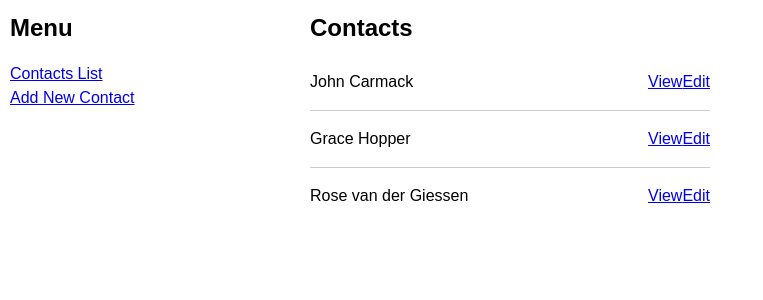
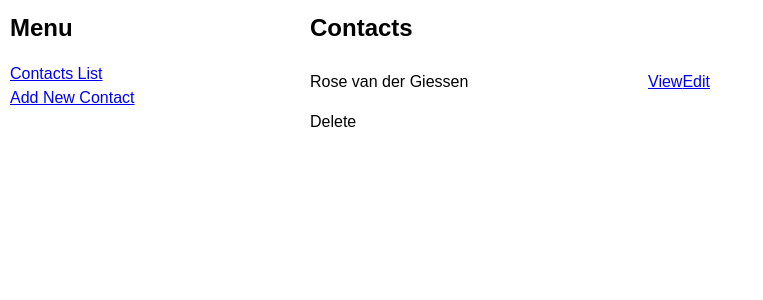
Before and after one commit to boolean-uk/react-address-book, a React (Create React App) app: page / in a window 1280 px wide. Shown: the top 300 px of the page, without its empty margins (0-763 px from the left). Built offline with nearby package versions, Linux system fonts and the light colour scheme; data requests are answered from the project's data file.

Commit message:
Extension 4 complete

```diff
--- a/db/db.json
+++ b/db/db.json
@@ -1,19 +1,5 @@
 {
   "contacts": [
-    {
-      "id": 1,
-      "firstName": "John",
-      "lastName": "Carmack",
-      "street": "10 Keen Street",
-      "city": "London"
-    },
-    {
-      "id": 2,
-      "firstName": "Grace",
-      "lastName": "Hopper",
-      "street": "32 Deebug Road",
-      "city": "London"
-    },
     {
       "firstName": "Rose",
       "lastName": "van der Giessen",
@@ -22,7 +8,7 @@
       "email": "rose@rose.nl",
       "twitter": "",
       "linkedin": "",
-      "id": 3
+      "id": 1
     }
   ]
 }
--- a/src/App.js
+++ b/src/App.js
@@ -16,7 +16,6 @@ export default function App() {
       .then(data => setContacts(data))
   }, [])
 
-
   return (
     <>
       <nav>
@@ -30,7 +29,7 @@ export default function App() {
       <main>
       <Routes>
           {/* TODO: Add routes here  */}
-          <Route path='/' element={<ContactsList contacts={contacts}/>} />
+          <Route path='/' element={<ContactsList setContacts={setContacts} contacts={contacts}/>} />
           <Route path='/contacts/:id' element={<ContactsView />} />
           <Route path='/contacts/add' element={<ContactsAdd setContacts={setContacts} contacts={contacts}/>} />
           <Route path='/contacts/edit/:id' element={<ContactsEdit setContacts={setContacts} contacts={contacts}/>} />
--- a/src/components/ContactsAdd.js
+++ b/src/components/ContactsAdd.js
@@ -65,10 +65,10 @@ function ContactsAdd(props) {
       <input id="email" name="email" type="email" required onChange={handleChange} value={contacts.email}/>
 
       <label htmlFor="twitter">Twitter:</label>
-      <input id="twitter" name="twitter" type="text" required onChange={handleChange} value={contacts.twitter}/>
+      <input id="twitter" name="twitter" type="text" onChange={handleChange} value={contacts.twitter}/>
 
       <label htmlFor="linkedin">LinkedIn:</label>
-      <input id="linkedin" name="linkedin" type="text" required onChange={handleChange} value={contacts.linkedin}/>
+      <input id="linkedin" name="linkedin" type="text" onChange={handleChange} value={contacts.linkedin}/>
 
       <div className="actions-section">
         <button className="button blue" type="submit">
--- a/src/components/ContactsEdit.js
+++ b/src/components/ContactsEdit.js
@@ -61,7 +61,7 @@ const ContactsEdit = (props) => {
 
     <div className="actions-section">
       <button className="button blue" type="submit">
-        Create
+        Update
       </button>
     </div>
   </form>
--- a/src/components/ContactsList.js
+++ b/src/components/ContactsList.js
@@ -4,13 +4,23 @@ import { Link, useSearchParams } from "react-router-dom"
 function ContactsList(props) {
 
   //"contacts" must be passed as prop to this component
-  const { contacts } = props
+  const { contacts, setContacts } = props
+
+
+  const deleteContact = (id) => {
+    fetch(`http://localhost:4000/contacts/${id}`, {
+    method: 'DELETE'
+    })
+    setContacts(contacts.filter(entry => entry.id !== id))
+  }
+
 
   return (
     <>
       <header>
         <h2>Contacts</h2>
       </header>
+      {contacts.length === 0 && <p>You have no contacts yet! Add your <Link to='/contacts/add'>first contact</Link></p>}
       <ul className="contacts-list">
         {contacts.map((contact, index) => {
           const { firstName, lastName } = contact
@@ -22,9 +32,10 @@ function ContactsList(props) {
               <p>
                 { /** TODO: Make a Link here to view contact */}
                 <Link to={`/contacts/${contact.id}`}>View</Link>
-
                 <Link to={`/contacts/edit/${contact.id}`}>Edit</Link>
               </p>
+              <p onClick={() => deleteContact(contact.id)}>Delete</p>
+
             </li>
           )
         })}
```
